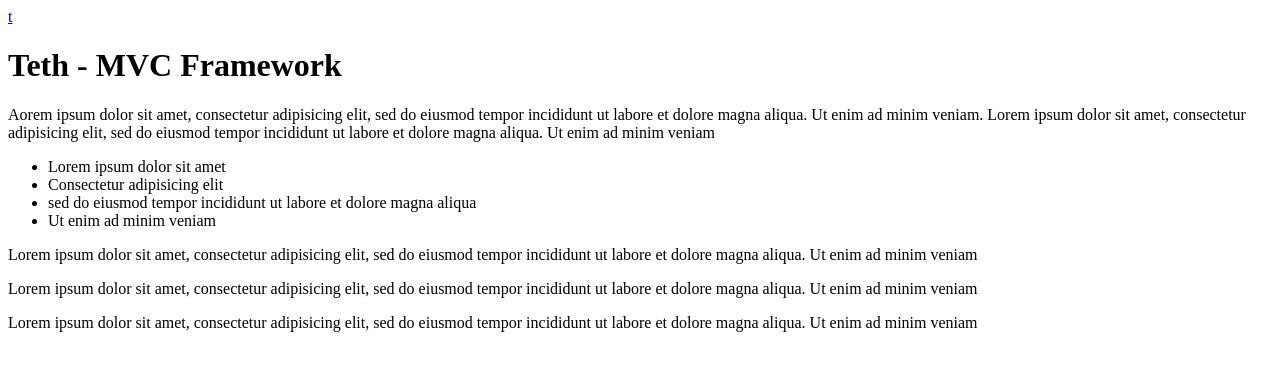
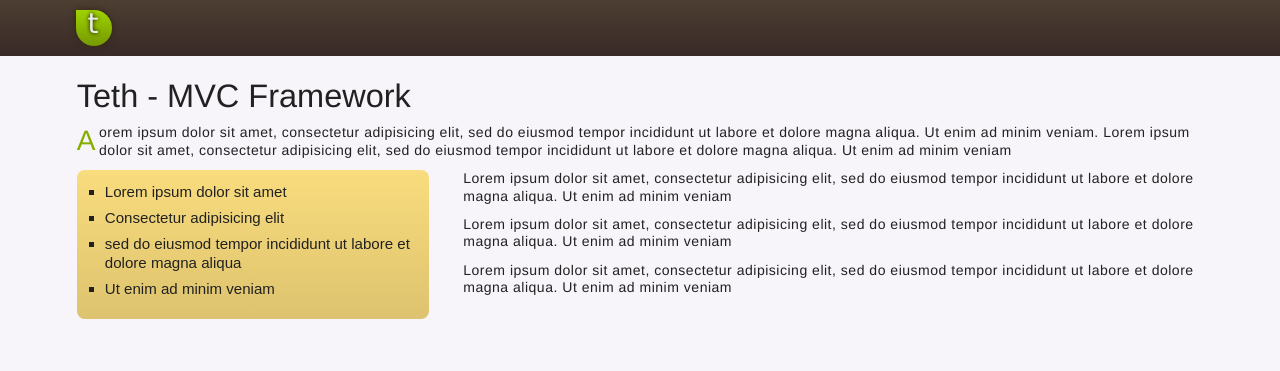
Before and after one commit to charlesmarshall/teth, a Jekyll site: the page built from index.html, in a window 1280 px wide. Shown: the top 371 px of the page. Built offline with Jekyll 4.4.1, drawn with Linux system fonts in a browser that asks for light colours; comment, search, counter and statistics services are not loaded.

Commit message:
changed url to include branch name

```diff
--- a/_layouts/default.html
+++ b/_layouts/default.html
@@ -8,8 +8,8 @@
    <meta name="keywords" content="{{ page.keywords | join:',' }}" />
    <meta name="description" content="{{ page.description }}" />
 
-   <link rel="stylesheet" href="stylesheets/styles.css" type="text/css" media="all" charset="utf-8"/>
-   <!--[if IE]><link rel="stylesheet" href="/stylesheets/ie.css" type="text/css" media="all" charset="utf-8"/><![endif]-->
+   <link rel="stylesheet" href="stylesheets/{{ site.teth_repositories.teth_core.branch }}/styles.css" type="text/css" media="all" charset="utf-8"/>
+   <!--[if IE]><link rel="stylesheet" href="/stylesheets/{{ site.teth_repositories.teth_core.branch }}/ie.css" type="text/css" media="all" charset="utf-8"/><![endif]-->
 
    <title>Teth Framework</title>
 </head>
```
